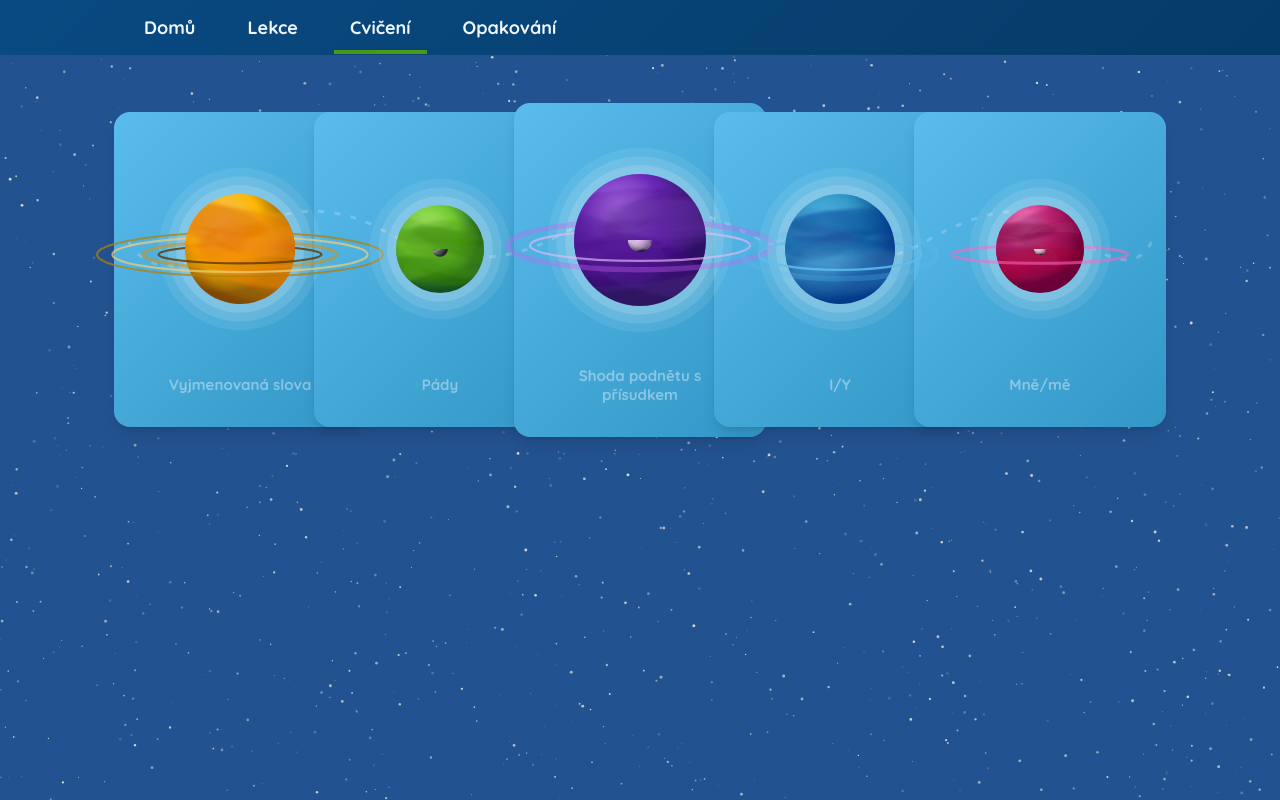
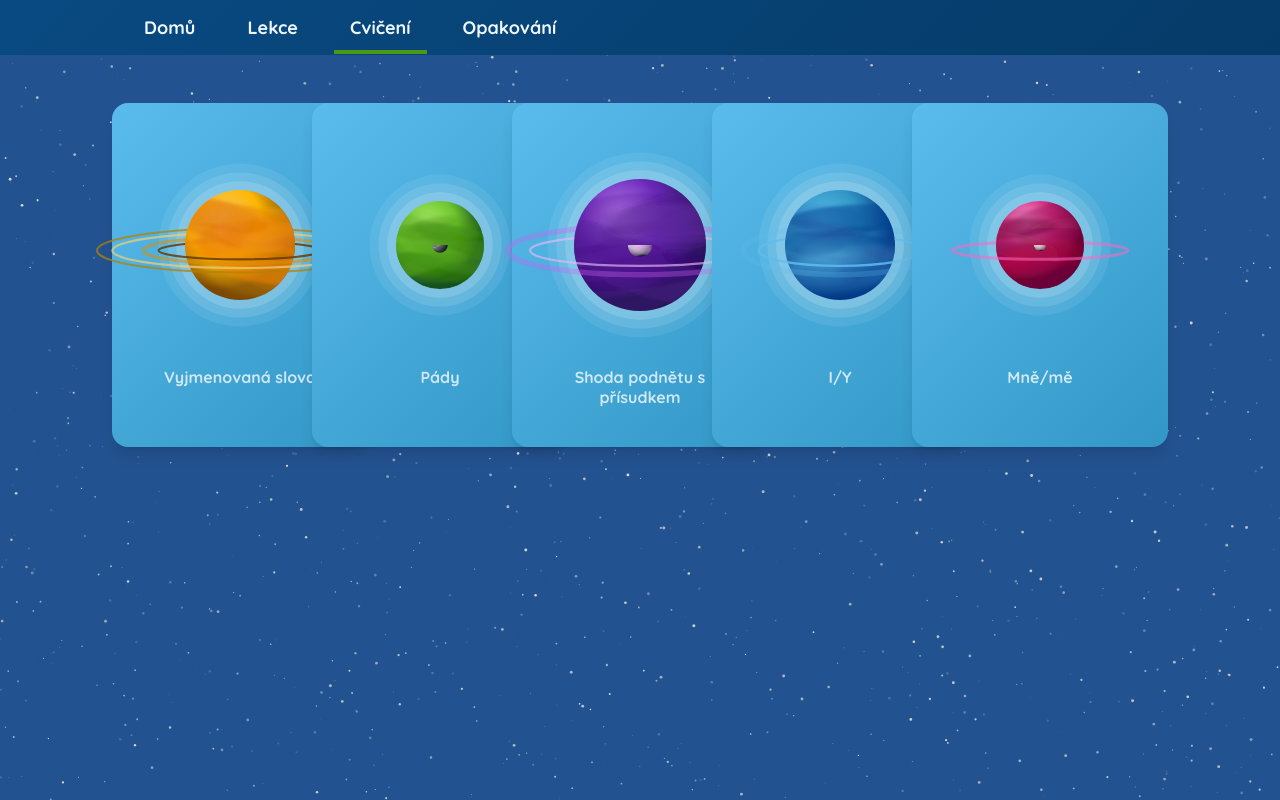
Before and after one commit to dxzfvzs/planet-gen, a React (Vite) app: page /#/test in a window 1280 px wide. Built offline with nearby package versions, Linux system fonts and the light colour scheme.

Commit message:
feat: tinkering around with hover effects

```diff
--- a/src/components/category-selector/CategorySelector.tsx
+++ b/src/components/category-selector/CategorySelector.tsx
@@ -39,19 +39,22 @@ export function SpaceCategorySelector({ value, onChange }: {
             >
               <div
                 className={clsx(
-                  "flex flex-col items-center gap-3 px-4 py-8 rounded-2xl",
+                  "group flex flex-col items-center gap-3 px-4 py-8 rounded-2xl",
                   "text-white font-bold",
                   "transition-all duration-300",
-                  "hover:scale-105 hover:-rotate-1",
                   "shadow-lg",
+                  "w-[16em] h-[21.5em] box-border",
                   "bg-[image:var(--grad-tertiary)]",
-                )}
+                  "z-10",
+                  isActive && "scale-110",
+                  !isActive && "hover:scale-105 hover:-rotate-1",
+                  )}
               >
                 <div
                   className={clsx(
                     "transition-transform duration-300",
-                    isActive ? "scale-[1.3] -translate-y-[7px]" : "-translate-y-[5px]",
-                    !isActive && "hover:scale-[1.15]"
+                    isActive && "scale-[1.15]",
+                    !isActive && "group-hover:scale-110 group-hover:-rotate-1",
                   )}
                 >
                   <Planet/>
@@ -59,8 +62,10 @@ export function SpaceCategorySelector({ value, onChange }: {
 
                 <div
                   className={clsx(
-                    "text-[15px] text-center max-w-[180px] leading-tight transition-colors",
-                    isActive ? "text-white" : "text-white/40"
+                    "text-[16px] text-center max-w-[180px] leading-tight transition-colors",
+                    isActive
+                      ? "text-lg tracking-wide drop-shadow-sm"
+                      : "text-white/75"
                   )}
                 >
                   {categoryMap[key]}
```
